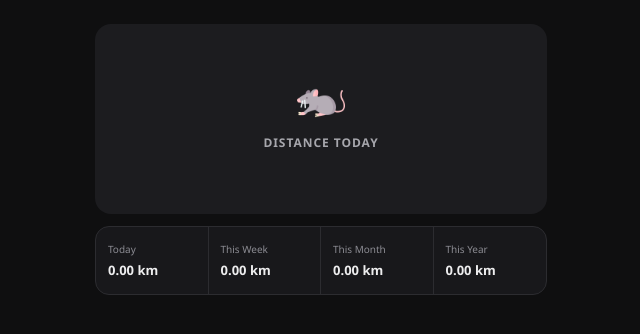
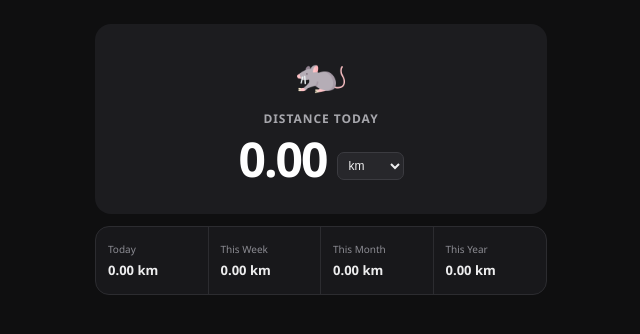
Before and after one commit to itshakemd/mouse-distance-tracker, a React (Vite) app: page / in a window 1280 px wide. Shown: the top 334 px of the page, without its empty margins (319-959 px from the left). Built offline with nearby package versions, Linux system fonts and the light colour scheme.

Commit message:
feat: display current distance

```diff
--- a/src/App.css
+++ b/src/App.css
@@ -42,6 +42,10 @@ svg { width: 18px; height: 18px; fill: none; stroke: currentColor; stroke-width:
 }
 
 .app-logo { width: 48px; height: 48px; object-fit: contain; }
+.distance-value { display: flex; align-items: flex-end; gap: 10px; }
+.hero strong { font-size: 48px; line-height: 1; font-weight: 600; letter-spacing: -2px; }
+.hero select { margin-bottom: 3px; padding: 5px 22px 5px 7px; border: 1px solid #3b3b40; border-radius: 7px; outline: none; background: #27272b; color: #eeeeef; font-size: 12px; cursor: pointer; }
+.hero select option { color: #eeeeef; background: #27272b; }
 
 .stats {
   display: grid;
@@ -62,9 +66,15 @@ svg { width: 18px; height: 18px; fill: none; stroke: currentColor; stroke-width:
 .stats span { display: block; margin-bottom: 5px; color: #8c8c93; font-size: 10px; white-space: nowrap; }
 .stats b { display: block; overflow: hidden; color: #ededee; font-size: 13px; font-weight: 600; text-overflow: ellipsis; white-space: nowrap; }
 
+.controls { margin: 12px 0; }
+.controls button { height: 44px; display: flex; align-items: center; justify-content: center; gap: 8px; border-radius: 11px; font-size: 12px; font-weight: 600; }
+.controls .primary { width: 100%; border: 1px solid #ededee; background: #ededee; color: #18181b; }
+.controls .primary:hover { background: white; }
+
 @media (max-width: 560px) {
   .app-shell { padding: 18px; }
   .hero { height: 175px; }
+  .hero strong { font-size: 43px; }
   .stats { grid-template-columns: 1fr 1fr; }
   .stats article { border-right: 1px solid #2c2c30; border-bottom: 1px solid #2c2c30; }
   .stats article:nth-child(2n) { border-right: 0; }
--- a/src/components/Dashboard.tsx
+++ b/src/components/Dashboard.tsx
@@ -1,11 +1,12 @@
 interface DashboardProps {
+  distance?: string;
   today?: string;
   week?: string;
   month?: string;
   year?: string;
 }
 
-export function Dashboard({ today = "0.00 km", week = "0.00 km", month = "0.00 km", year = "0.00 km" }: DashboardProps) {
+export function Dashboard({ distance = "0.00", today = "0.00 km", week = "0.00 km", month = "0.00 km", year = "0.00 km" }: DashboardProps) {
   const stats = [
     ["Today", today],
     ["This Week", week],
@@ -18,6 +19,14 @@ export function Dashboard({ today = "0.00 km", week = "0.00 km", month = "0.00 k
       <section className="hero">
         <img className="app-logo" src="/mouse.png" alt="" />
         <p>Distance today</p>
+        <div className="distance-value">
+          <strong>{distance}</strong>
+          <select aria-label="Measurement unit" defaultValue="km">
+            <option value="px">px</option>
+            <option value="m">m</option>
+            <option value="km">km</option>
+          </select>
+        </div>
       </section>
 
       <section className="stats" aria-label="Distance statistics">
```
